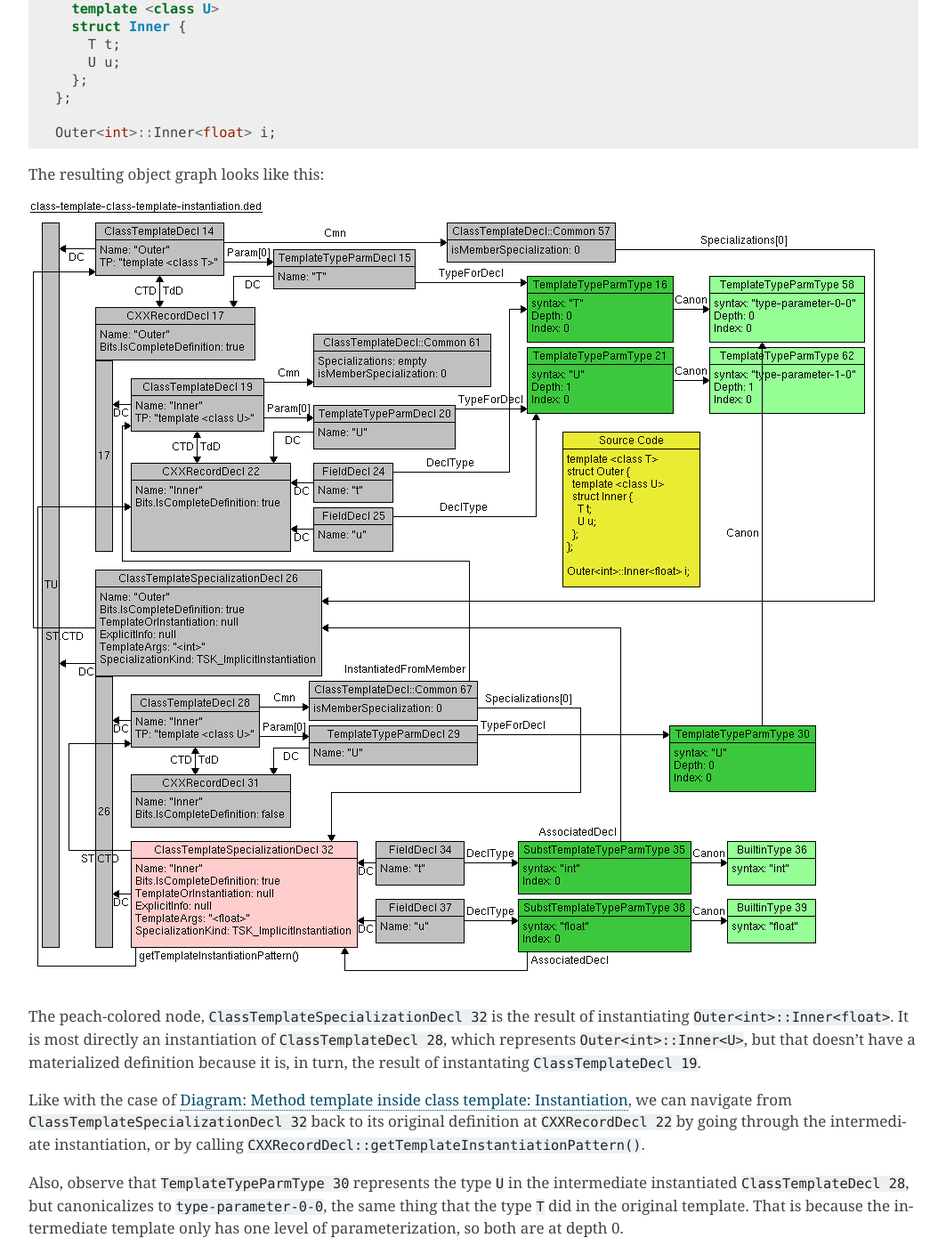
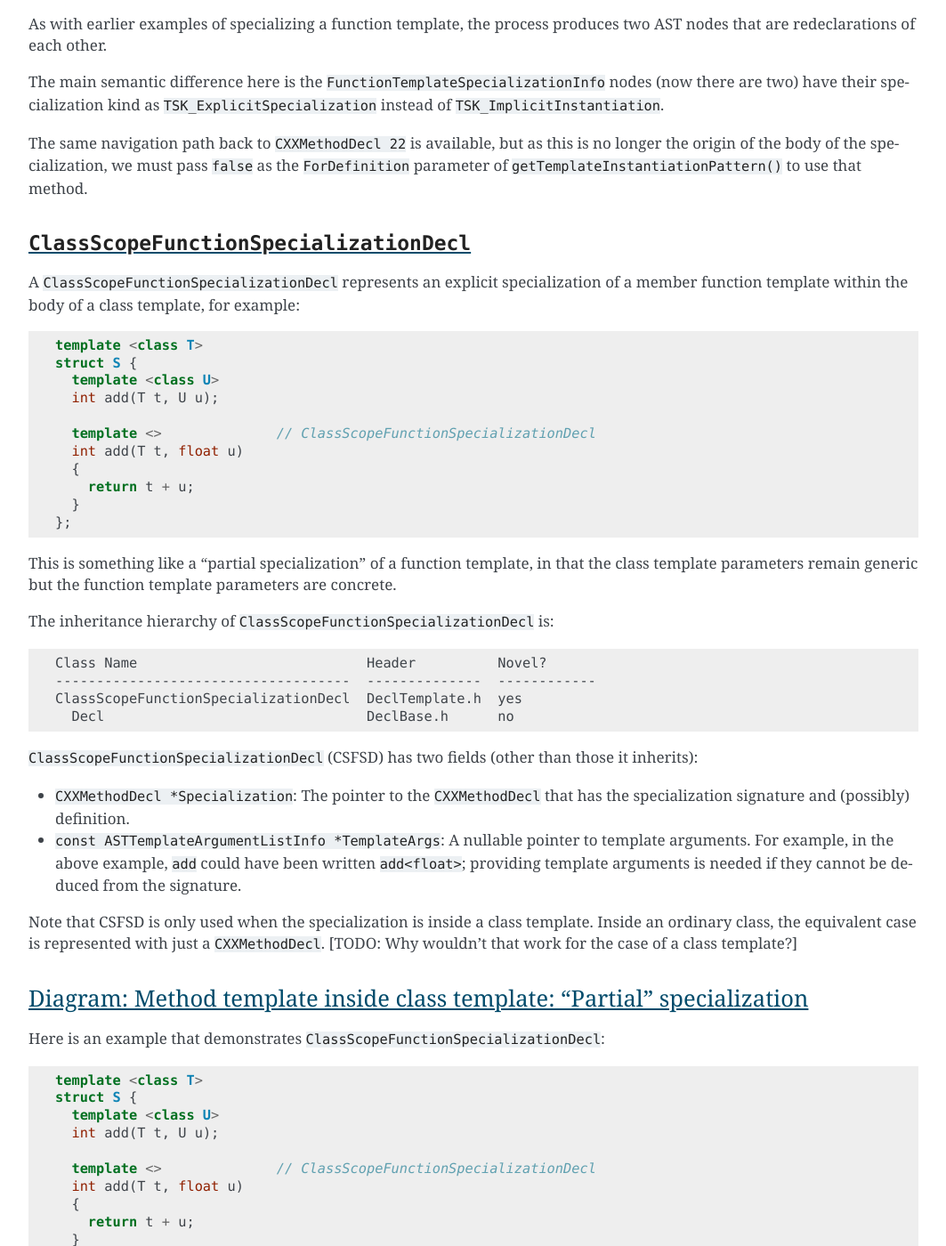
Before and after one commit to smcpeak/print-clang-ast, a Sphinx documentation site: the page built from doc/ASTsForTemplates.rst, in a window 1280 px wide and 1400 px high, scrolled down 46647 px. Shown: the whole window at 89% size, without its empty margins (108-1171 px from the left). Built offline with Sphinx 7.4.7, drawn with Linux system fonts in a browser that asks for light colours; some of the changed text lies outside the part shown.

Commit message:
doc/ASTsForTemplates.rst: Add: Method template inside class template: "Partial" specialization.
Finish revising the non-nested cases.

```diff
--- a/doc/ASTsForTemplates.rst
+++ b/doc/ASTsForTemplates.rst
@@ -10,6 +10,9 @@
 
 .. comment: The *.ded diagrams used in this document can be edited with
             https://github.com/smcpeak/ded
+            Note that diagram width should be kept under 1000 pixels,
+            since otherwise there is a risk it will be demagnified by
+            the browser, making it blurry.
 
 .. comment: The graph data inside the diagrams can be regenerated with
             https://github.com/smcpeak/print-clang-ast
@@ -122,6 +125,9 @@
   supplied.  We say "templated class" to emphasize that we are referring
   to the class inside the template declaration.
 
+* A *pattern* is another name for a templated declaration.  This term is
+  used to emphasize the role it plays as the basis of instantiation.
+
 * An *instantiation* of a template is a declaration synthesized, by the
   compiler, by substituting template arguments for corresponding
   template parameters within a templated entity.  Instantiation can be
@@ -155,6 +161,16 @@
     * Implicit instantiation, which is induced by usage:
       :raw-html:`<br/>`
       ``C<int> someVariable;``
+
+Finally, a *member specialization* is a specialization of a class
+template member that arises because the class template is specialized.
+The member itself may or may not be a template, and the specialization
+may be implicit or explicit.  If the member is a template,
+specialization as a member (of the containing class template) is a
+distinct and orthogonal process to specialization of the member template
+itself.
+See `Diagram: Method template inside class template: "Partial" specialization`_
+for an example of both happening at the same time.
 
 
 External AST sources
@@ -470,9 +486,10 @@
 that describes its template-ness.
 
 Additionally, the parameters and body of a template-associated
-``FunctionDecl`` can refer to ``TemplateTypeParmType`` objects (and
-non-type and template template parameters, but those are currently
-out of the scope of this document).
+``FunctionDecl`` can refer to ``TemplateTypeParmType`` objects, as they
+mark the places that will be substituted during instantiation.  (They
+can also refer to non-type and template template parameters, but those
+are currently out of the scope of this document).
 
 The class hierarchy for ``FunctionDecl`` is::
 
@@ -741,8 +758,8 @@
 Observations:
 
 * The ``TypedefDecl`` shown at the top is first of several implicitly
-  defined typedefs.  Their ``NextInContext`` chain ends with
-  ``FunctionTemplateDecl 14``.
+  defined typedefs that appear at the start of every translation unit.
+  Their ``NextInContext`` chain ends with ``FunctionTemplateDecl 14``.
 
 * ``FunctionTemplateDecl 14`` and ``FunctionDecl 17`` point to each
   other.
@@ -1996,11 +2013,11 @@
 
 .. image:: ASTsForTemplatesImages/class-template-explicit-specialization.ded.png
 
-The central object is the ``ClassTemplateSpecializationDecl``, which
-records the associated template, the specialized template arguments,
-and the fact that it is an explicit specialization.  This object is in
-the ``ClassTemplateDecl::Common::Specializations`` list, so can be
-found when needed.
+The focus of the diagram is ``ClassTemplateSpecializationDecl 18``,
+which records the associated template, the specialized template
+arguments, and the fact that it is an explicit specialization.  This
+object is in the ``ClassTemplateDecl::Common::Specializations`` list, so
+can be found when needed.
 
 As with class template instantiation, there are two ways to name the
 class from within a specialization, either with or without using the
@@ -2017,12 +2034,13 @@
 ------------------------------------------
 
 A class template partial specialization is simultaneously a template,
-from which concrete specializations can be instantiated, and an
-explicit specialization of a primary template.  It is represented by
-the ``ClassTemplatePartialSpecializationDecl`` class, which simultaneously
-plays the role of "template declaration" (like ``ClassTemplateDecl``)
-and "template\ *d* declaration" (like ``CXXRecordDecl``).  It has this
-inheritance hierarchy::
+from which concrete specializations can be instantiated, and an explicit
+specialization of a primary template.  It is represented by the
+``ClassTemplatePartialSpecializationDecl`` class, which principally adds
+a sequence of template parameters to a
+``ClassTemplateSpecializationDecl``.
+
+It has this inheritance hierarchy::
 
     Class Name                              Header          Novel?
     --------------------------------------  --------------  ------------
@@ -2067,7 +2085,10 @@
     instantiations' arguments will be matched to see if this
     explicit specialization applies.  The pattern uses canonical
     ``TemplateTypeParmType`` nodes, for example,
-    ``<type-parameter-0-0 *>``.
+    ``<type-parameter-0-0 *>``.  [TODO: Question: Is there a strong
+    reason not to use non-canonical types here?  Naively it seems like
+    there shouldn't be a problem using the parameters declared with the
+    partial, and canonical types are not user-friendly.]
 
 * In ``ClassTemplatePartialSpecializationDecl`` itself:
 
@@ -2086,6 +2107,11 @@
 
     * ``bool``:
       [TODO]
+
+It is notable that ``ClassTemplatePartialSpecializationDecl`` does *not*
+contain a list of specializations.  Instead, instantiations of the
+partial go into the list of specializations of the primary, and it is
+not possible to explicitly specialize a partial specialization.
 
 
 Diagram: Class template: Partial specialization
@@ -2325,6 +2350,98 @@
 but as this is no longer the origin of the body of the specialization,
 we must pass ``false`` as the ``ForDefinition`` parameter of
 ``getTemplateInstantiationPattern()`` to use that method.
+
+
+``ClassScopeFunctionSpecializationDecl``
+----------------------------------------
+
+A ``ClassScopeFunctionSpecializationDecl`` represents an explicit
+specialization of a member function template within the body of a class
+template, for example:
+
+.. code-block:: c++
+
+    template <class T>
+    struct S {
+      template <class U>
+      int add(T t, U u);
+
+      template <>              // ClassScopeFunctionSpecializationDecl
+      int add(T t, float u)
+      {
+        return t + u;
+      }
+    };
+
+This is something like a "partial specialization" of a function
+template, in that the class template parameters remain generic but the
+function template parameters are concrete.
+
+The inheritance hierarchy of ``ClassScopeFunctionSpecializationDecl``
+is::
+
+    Class Name                            Header          Novel?
+    ------------------------------------  --------------  ------------
+    ClassScopeFunctionSpecializationDecl  DeclTemplate.h  yes
+      Decl                                DeclBase.h      no
+
+``ClassScopeFunctionSpecializationDecl`` (CSFSD) has two fields (other
+than those it inherits):
+
+* ``CXXMethodDecl *Specialization``:
+  The pointer to the ``CXXMethodDecl`` that has the specialization
+  signature and (possibly) definition.
+
+* ``const ASTTemplateArgumentListInfo *TemplateArgs``:
+  A nullable pointer to template arguments.  For example, in the above
+  example, ``add`` could have been written ``add<float>``; providing
+  template arguments is needed if they cannot be deduced from the
+  signature.
+
+Note that CSFSD is only used when the specialization is inside a class
+template.  Inside an ordinary class, the equivalent case is represented
+with just a ``CXXMethodDecl``.  [TODO: Why wouldn't that work for the
+case of a class template?]
+
+
+Diagram: Method template inside class template: "Partial" specialization
+------------------------------------------------------------------------
+
+Here is an example that demonstrates
+``ClassScopeFunctionSpecializationDecl``:
+
+.. code-block:: c++
+
+    template <class T>
+    struct S {
+      template <class U>
+      int add(T t, U u);
+
+      template <>              // ClassScopeFunctionSpecializationDecl
+      int add(T t, float u)
+      {
+        return t + u;
+      }
+    };
+
+    int caller(S<int> &s, int i, float f)
+    {
+      return s.add(i, f);
+    }
+
+The resulting object graph looks like this:
+
+.. image:: ASTsForTemplatesImages/class-template-method-template-partial-specialization.ded.png
+
+``CXXMethodDecl 48`` is both a (template) specialization of
+``FunctionTemplateDecl 40`` (representing ``S<int>::add<U>``) and also a
+member specialization of ``ClassScopeFunctionSpecializationDecl 27``
+(representing ``S<T>::add<float>``).  This demonstrates simultaneous
+template specialization and member specialization.
+
+As usual for function template specializations, we also have a "stub"
+specialization at ``CXXMethodDecl 94`` due to using overload resolution
+to find the specialized primary.
 
 
 Diagram: Class template inside class template: Definition and instantiation
@@ -2573,7 +2690,7 @@
     * Definition: `Diagram: Method template inside class template: Definition`_
     * Instantiation: `Diagram: Method template inside class template: Instantiation`_
     * Explicit specialization: `Diagram: Method template inside class template: Explicit specialization`_
-    * Partial specialization: [TODO: ``ClassScopeFunctionSpecializationDecl``]
+    * Partial specialization: `Diagram: Method template inside class template: "Partial" specialization`_
 
   * Inner ordinary class: [TODO]
 
```
Also changed, not shown: other parts of doc/ASTsForTemplates.rst (+11 -12 lines), doc/pull-request-msg.txt (added, +127 -0 lines), doc/ASTsForTemplatesImages/class-template-explicit-specialization.ded.png, doc/ASTsForTemplatesImages/class-template-method-instantiation.ded.png, doc/ASTsForTemplatesImages/class-template-method-template-partial-specialization.ded.png (added), doc/ASTsForTemplatesImages/class-template-method.ded.png, doc/ASTsForTemplatesImages/function-explicit-specialization.ded.png, 5 other files.
